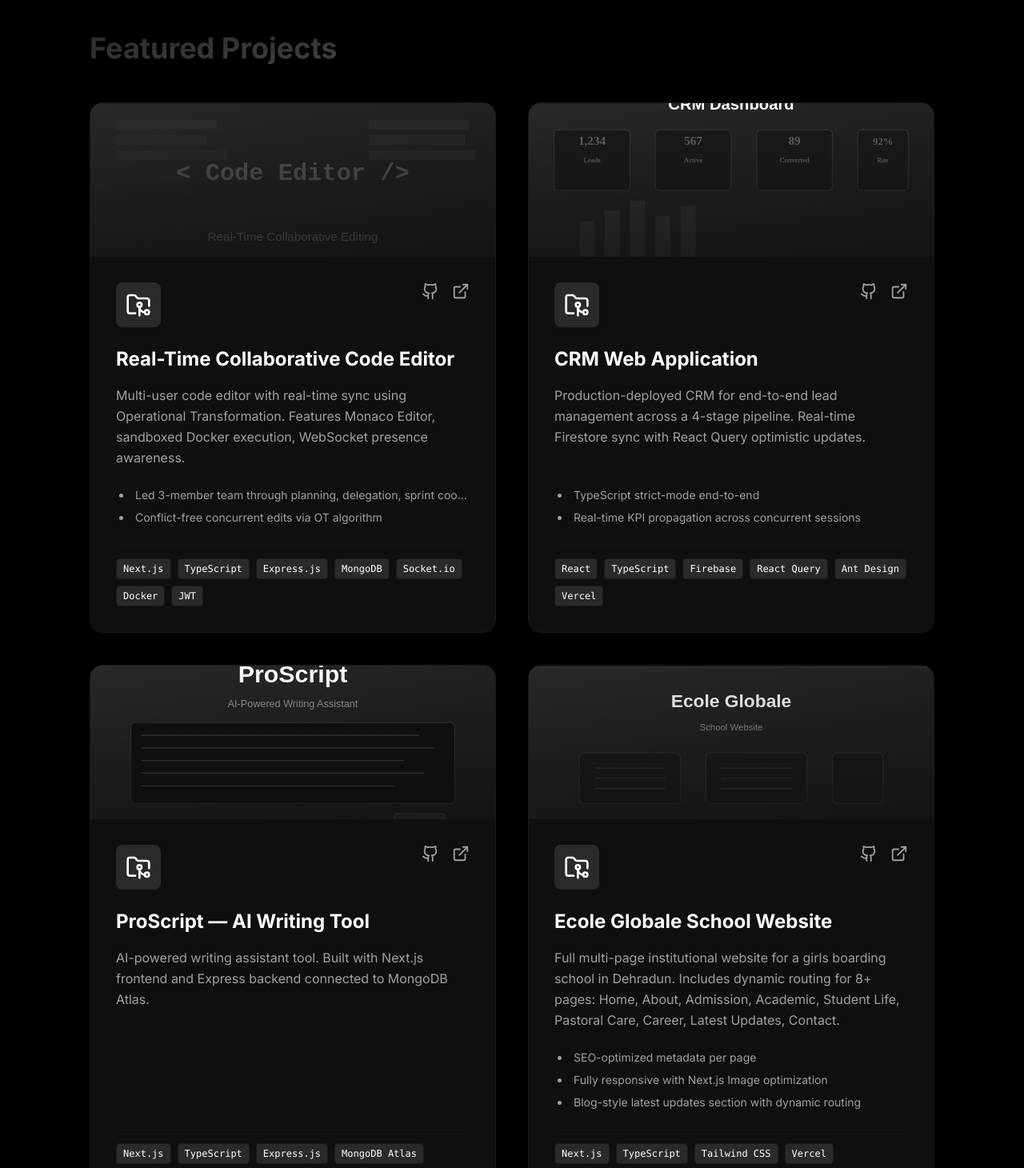
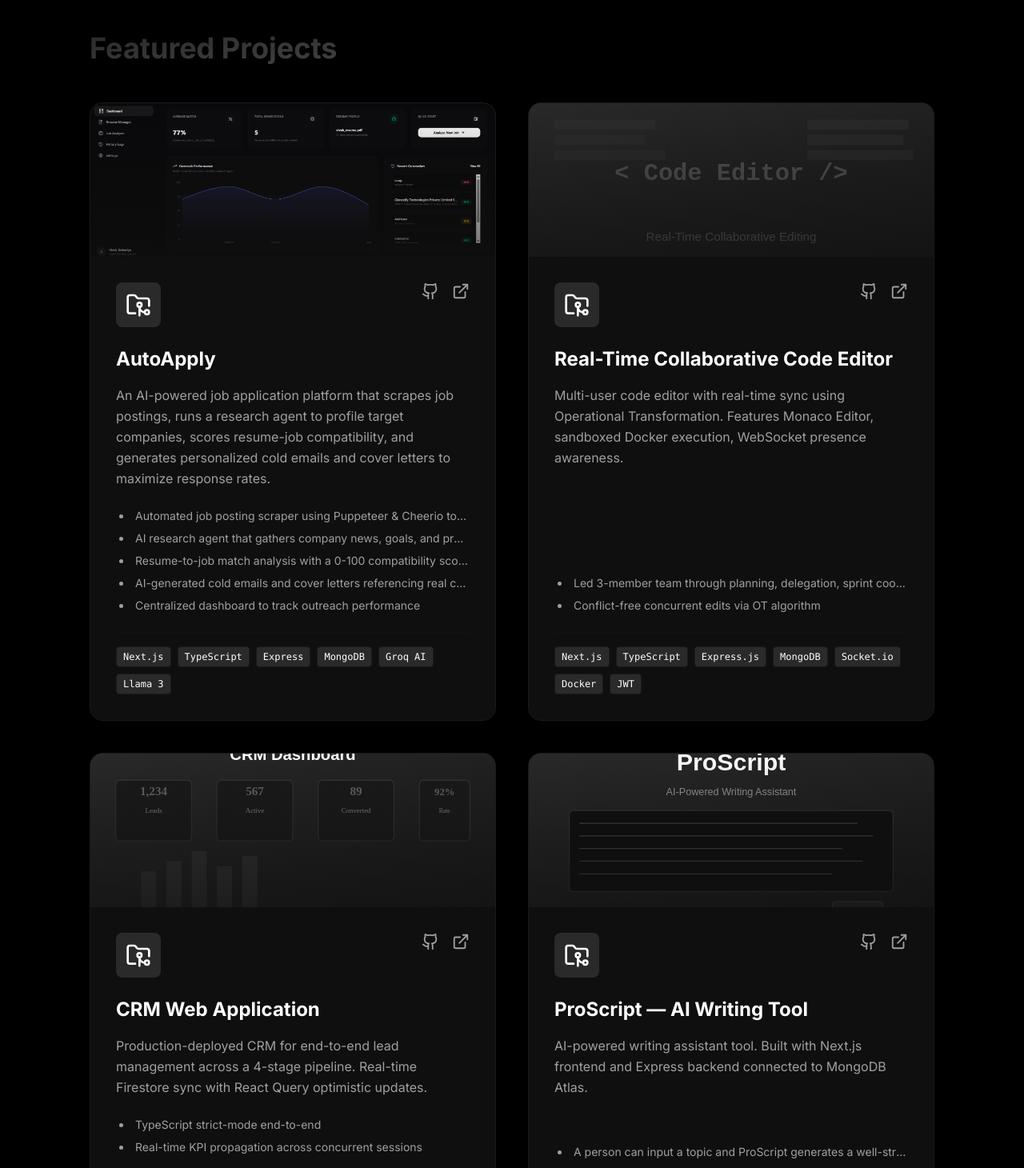
Before and after one commit to Vivek-Mehra298/portfolio, a Next.js app: page / in a window 1280 px wide. Shown: the part 2780-4240 px from the top of the page at 80% size. Built offline with nearby package versions, Linux system fonts and the light colour scheme.

Commit message:
Add AutoApply project in the project section

```diff
--- a/data/index.ts
+++ b/data/index.ts
@@ -59,6 +59,21 @@ export const EXPERIENCE = [
 ];
 
 export const PROJECTS = [
+{
+  title: "AutoApply",
+  image: "/projects/autoapply.png",
+  tags: ["Next.js", "TypeScript", "Express", "MongoDB", "Groq AI", "Llama 3"],
+  description: "An AI-powered job application platform that scrapes job postings, runs a research agent to profile target companies, scores resume-job compatibility, and generates personalized cold emails and cover letters to maximize response rates.",
+  highlights: [
+    "Automated job posting scraper using Puppeteer & Cheerio to extract requirements and skills",
+    "AI research agent that gathers company news, goals, and products for hyper-personalized outreach",
+    "Resume-to-job match analysis with a 0-100 compatibility score and missing-skill detection",
+    "AI-generated cold emails and cover letters referencing real company initiatives",
+    "Centralized dashboard to track outreach performance",
+  ],
+  github: "https://github.com/Vivek-Mehra298/AutoApply",
+  live: "https://auto-apply-gilt.vercel.app/",
+},
   {
     title: "Real-Time Collaborative Code Editor",
     image: "/projects/code-editor.svg",
@@ -88,7 +103,10 @@ export const PROJECTS = [
     image: "/projects/proscript.svg",
     tags: ["Next.js","TypeScript", "Express.js", "MongoDB Atlas"],
     description: "AI-powered writing assistant tool. Built with Next.js frontend and Express backend connected to MongoDB Atlas.",
-    highlights: [],
+    highlights: [
+      "A person can input a topic and ProScript generates a well-structured article with an introduction, main points, and conclusion. The generated content is stored in MongoDB Atlas for future reference and can be retrieved or edited by the user.",
+      "A person can also upload their informational videos and ProScript will generate a well-structured article based on the content of the video. The generated article is stored in MongoDB Atlas for future reference and can be retrieved or edited by the user."
+    ],
     github: "https://github.com/Vivek-Mehra298/Pro-Script",
     live: "https://pro-script.vercel.app/",
   },
```
Also changed, not shown: public/projects/AutoApply.png (added).
